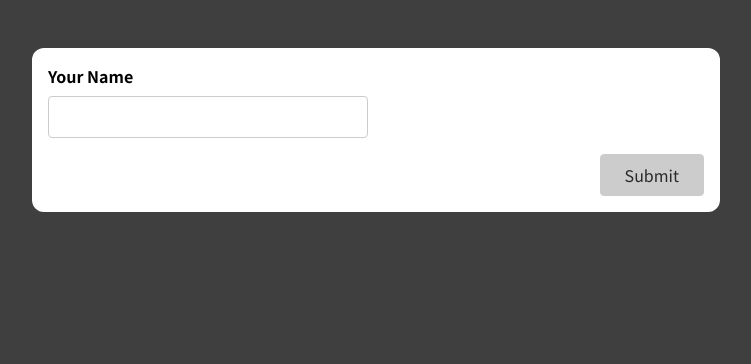
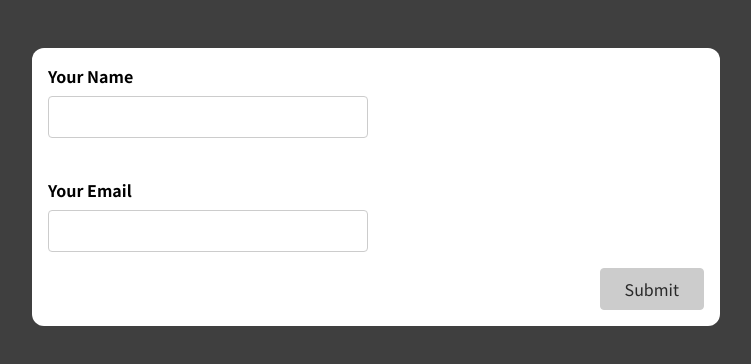
Before and after one commit to paas10/react, a React (Create React App) app: page / in a window 1280 px wide. Shown: the top 364 px of the page, without its empty margins (264-1015 px from the left). Built offline with nearby package versions, Linux system fonts and the light colour scheme.

Commit message:
Name and Email forms implemented
By me :D

```diff
--- a/src/components/SimpleInput.js
+++ b/src/components/SimpleInput.js
@@ -1,52 +1,58 @@
 import { useState } from "react";
 
 const SimpleInput = (props) => {
-  const [enteredName, setEnteredName] = useState("");
-  const [enteredNameTouched, setEnteredNameTouched] = useState(false);
+  const [name, setName] = useState({ value: "", touched: false });
+  const [email, setEmail] = useState({ value: "", touched: false });
 
-  const enteredNameIsValid = enteredName.trim() !== "";
-  const nameInputIsInvalid = !enteredNameIsValid && enteredNameTouched;
+  const nameIsValid = name.value.trim() !== "";
+  const nameIsInvalid = !nameIsValid && name.touched;
+  const emailIsValid = email.value.trim() !== "" && email.value.includes("@");
+  const emailIsInvalid = !emailIsValid && email.touched;
 
   let formIsValid = false;
-  if (enteredNameIsValid) formIsValid = true;
+  if (nameIsValid && emailIsValid) formIsValid = true;
 
-  const nameInputChangeHandler = (event) => {
-    setEnteredName(event.target.value);
+  const inputChangeHandler = (input, event) => {
+    if (input === "name") setName((prevValue) => ({ ...prevValue, value: event.target.value }))
+    if (input === "email") setEmail((prevValue) => ({ ...prevValue, value: event.target.value }))
   };
 
-  const nameInputBlurHandler = (event) => {
-    setEnteredNameTouched(true);
+  const inputBlurHandler = (input, event) => {
+    if (input === "name") setName((prevValue) => ({ ...prevValue, touched: true }))
+    if (input === "email") setEmail((prevValue) => ({ ...prevValue, touched: true }))
   };
 
   const formSubmissionHandler = (event) => {
     event.preventDefault();
-    setEnteredNameTouched(true);
 
-    if (!enteredNameIsValid) return;
-    console.log(enteredName);
+    setName((prevValue) => ({ ...prevValue, touched: true }))
+    setEmail((prevValue) => ({ ...prevValue, touched: true }))
 
-    setEnteredName("");
-    setEnteredNameTouched(false);
+    if (!nameIsValid && !emailIsValid) return;
+    setName({ value: "", touched: false })
+    setEmail({ value: "", touched: false })
   };
 
-  const nameInputClasses = nameInputIsInvalid
-    ? "form-control invalid"
-    : "form-control";
+  const nameInputClasses = nameIsInvalid ? "form-control invalid" : "form-control";
+  const emailInputClasses = emailIsInvalid ? "form-control invalid" : "form-control";
 
   return (
     <form onSubmit={formSubmissionHandler}>
+
+      {/* Name Input */}
       <div className={nameInputClasses}>
         <label htmlFor="name">Your Name</label>
-        <input
-          type="text"
-          id="name"
-          value={enteredName}
-          onChange={nameInputChangeHandler}
-          onBlur={nameInputBlurHandler}
-        />
-        {nameInputIsInvalid && (
-          <p className="error-text">Name must not be empty.</p>
-        )}
+        <input type="text" id="name" value={name.value} onChange={inputChangeHandler.bind(null, "name")} onBlur={inputBlurHandler.bind(null, "name")} />
+        {nameIsInvalid && (<p className="error-text">Name must not be empty.</p>)}
+        <br/>
+      </div>
+
+      {/* Email Input */}
+      <div className={emailInputClasses}>
+        <label htmlFor="email">Your Email</label>
+        <input type="text" id="email" value={email.value} onChange={inputChangeHandler.bind(null, "email")} onBlur={inputBlurHandler.bind(null, "email")} />
+        {emailIsInvalid && (<p className="error-text">Email is not valid.</p>)}
+
       </div>
       <div className="form-actions">
         <button disabled={!formIsValid}>Submit</button>
```
